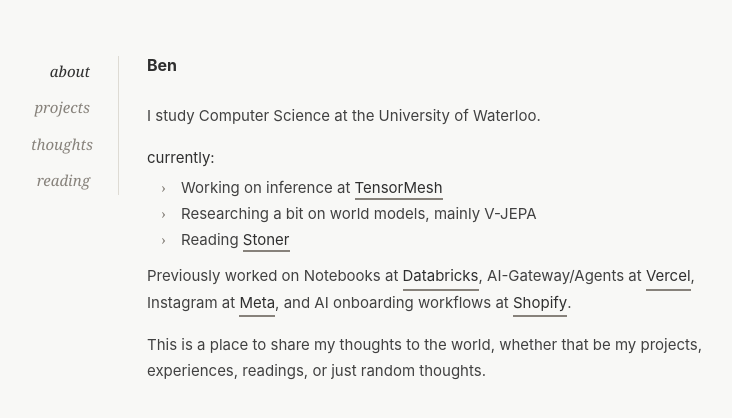
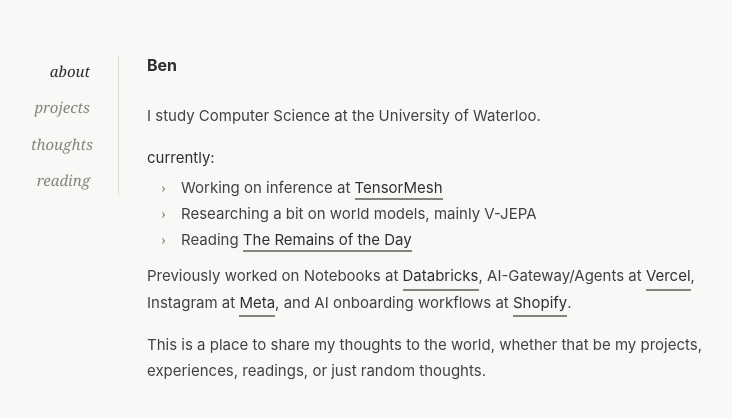
Before and after one commit to benyebai/Ben-Website, a Next.js app: page / in a window 1280 px wide. Shown: the top 418 px of the page, without its empty margins (275-1007 px from the left). Built offline with nearby package versions, Linux system fonts and the light colour scheme; a web font is replaced by a local one.

Commit message:
update current book to the remains of the day

```diff
--- a/app/components/AboutPanel.jsx
+++ b/app/components/AboutPanel.jsx
@@ -12,7 +12,7 @@ export default function AboutPanel() {
           </li>
           <li>Researching a bit on world models, mainly V-JEPA</li>
           <li>
-            Reading <strong>Stoner</strong>
+            Reading <strong>The Remains of the Day</strong>
           </li>
         </ul>
       </div>
--- a/app/components/ReadingPanel.jsx
+++ b/app/components/ReadingPanel.jsx
@@ -1,7 +1,8 @@
 import ListPanel from "./ListPanel";
 
 const reading = [
-  { href: "#", title: "Stoner", meta: "current" },
+  { href: "#", title: "The Remains of the Day", meta: "current" },
+  { href: "#", title: "Stoner", meta: "06.2026" },
   { href: "#", title: "The Stranger", meta: "05.2026" },
   { href: "#", title: "When Breath Becomes Air", meta: "05.2026" },
   { href: "#", title: "The Alchemist", meta: "05.2026" },
```
